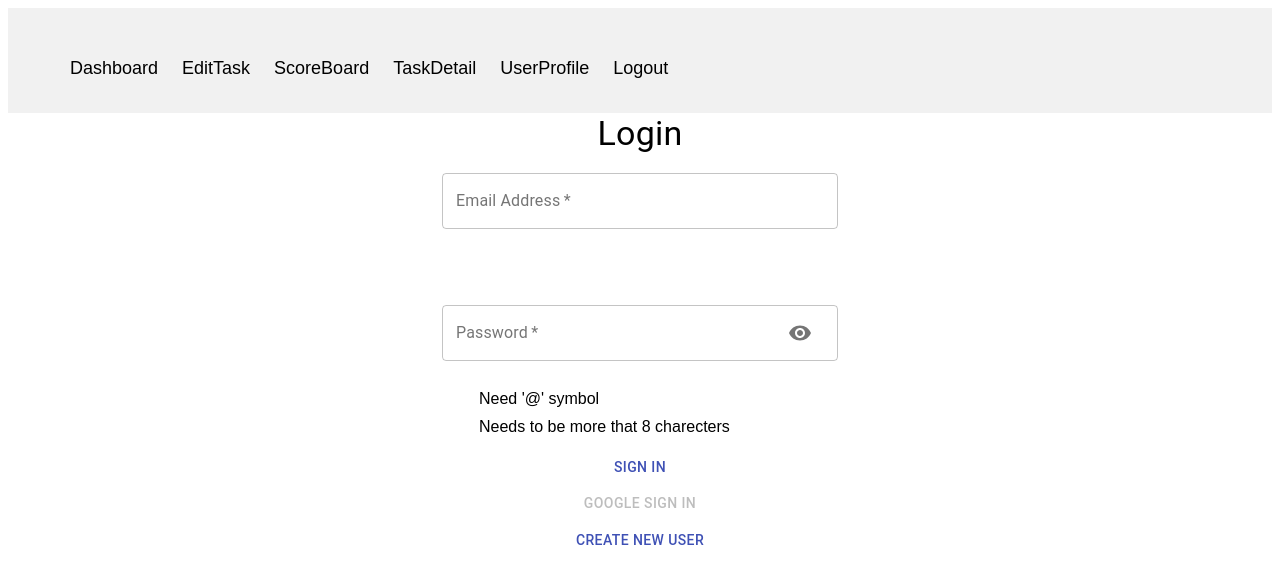
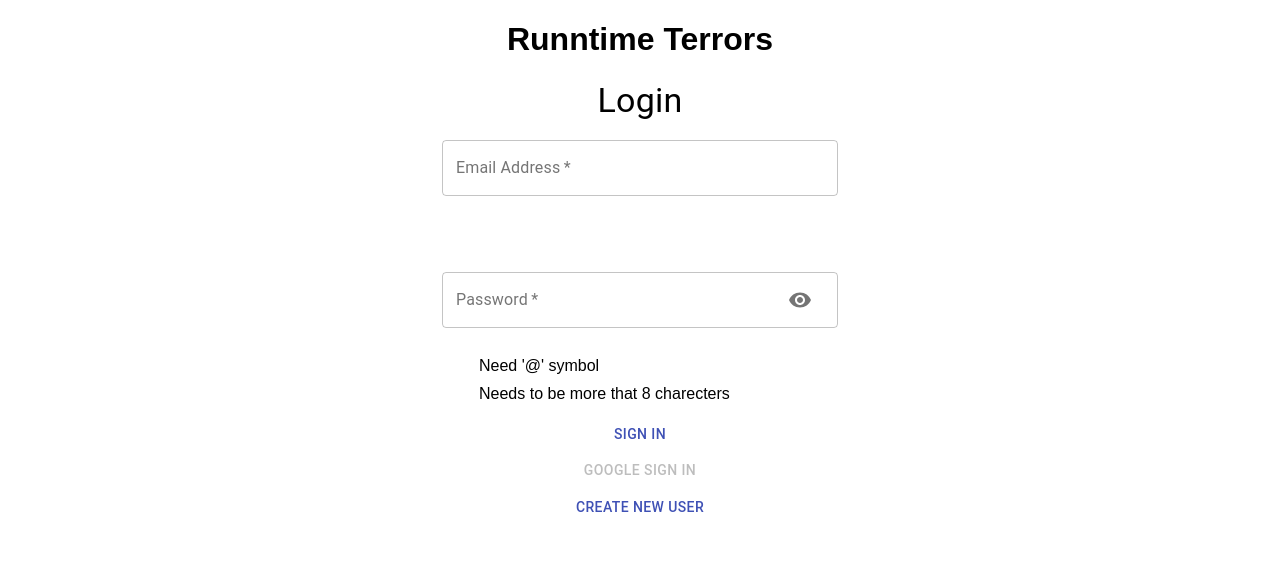
Before and after one commit to COSC481W-2021Fall/capstone-runtime-terror, a React (Create React App) app in the folder client/: page / in a window 1280 px wide. Shown: the top 584 px of the page. Built offline with nearby package versions, Linux system fonts and the light colour scheme; no server answers.

Commit message:
impl: nav not being on the login
Added and if eld so that way the nave bar is not displayed on the screen untill you have successfully login in github issue #13

```diff
--- a/client/src/components/NavBar/Nav.js
+++ b/client/src/components/NavBar/Nav.js
@@ -31,6 +31,12 @@ function Nav() {
         setUser(JSON.parse(localStorage.getItem('profile')));
     }, [location, user?.token]);
 
+    if (user == null){
+        return (
+
+            <h1>Runntime Terrors</h1>
+        )
+    } else{
     return(
         <nav className='header'>
 
@@ -62,7 +68,7 @@ function Nav() {
 
             </ul>
         </nav>
-    )
+    )}
 }
 
 export default Nav;
```
